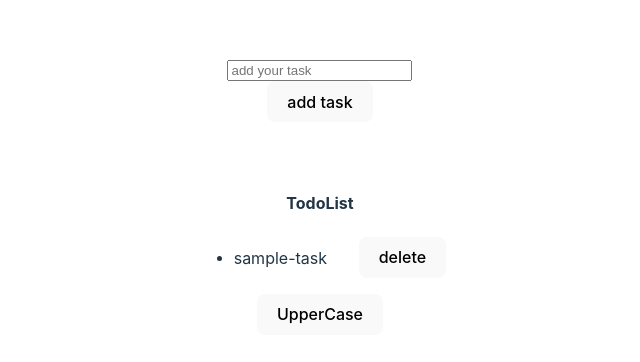
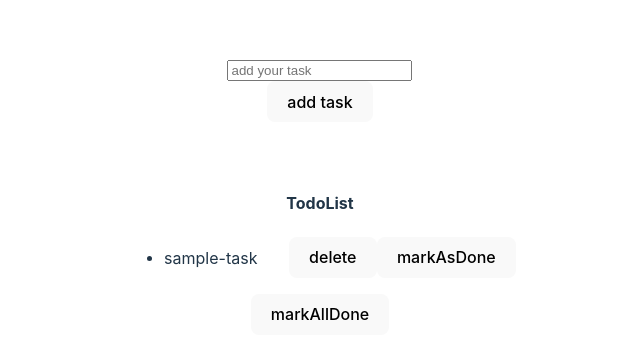
Before and after one commit to Amanavi75/react_, a React (Vite) app in the folder todo/: page / in a window 1280 px wide. Shown: the part 204-566 px from the top of the page, without its empty margins (320-960 px from the left). Built offline with nearby package versions, Linux system fonts and the light colour scheme.

Commit message:
done with todo improved uppercase to markDone

```diff
--- a/todo/src/TodoList.jsx
+++ b/todo/src/TodoList.jsx
@@ -3,15 +3,16 @@
 
 
 export default function TodoList(){
-    let [Todos,setTodos] = useState([{task: "sample-task", id:uuidv4()}]);
+    let [Todos,setTodos] = useState([{task: "sample-task", id:uuidv4(),isDone: false}]);
     let [newTodo, setNewTodo] = useState("")
     //* initializing the useState  empty array
 
     let addNewTask= () =>{
         setTodos((prevTodos)=>{
-            return [...prevTodos, {task:newTodo, id:uuidv4()}]
+            return [...prevTodos, {task:newTodo, id:uuidv4(),isDone: false}]
         });
     }
+// for the newly added todos the default isDone case will false
 
     let updateTodoValue= (event) => {
     setNewTodo(event.target.value)
@@ -22,18 +23,33 @@
     let deleteTodo = (id) =>{
          setTodos( (prevTodos)=> Todos.filter((prevTodos)=> prevTodos.id!=(id)));
     }
+    // function to delete the element using its id
 
-
-    let upperCaseAll = () =>{
+    let markAllDone = () =>{
         setTodos((prevTodos) => (Todos.map((prevTodos)=>{
             return {
                 ...prevTodos,
-                task: prevTodos.task.toUpperCase()
+                isDone:true,
             }
         })
         ));
     }
-    //* function to update all the element to upperList
+
+
+    let markAsDone = (id) =>{
+        setTodos((prevTodos) => (prevTodos.map((todo)=>{
+            if(todo.id==id){
+                return {
+                    ...todo,
+                    isDone:true,
+                };
+            } else {
+                return todo;
+            }
+
+           })
+        ));
+    }
 
     //* here onchange is used to trigger the change , whenever there will be any change in the todovalue this change will trigger
 
@@ -51,16 +67,17 @@
         {
            Todos.map((todo)=>(
              <li key={todo.id}>
-                <span>{todo.task}</span>
+                <span style={todo.isDone ? {textDecoration: "line-through"}: {}}>{todo.task}</span>
                 &nbsp; &nbsp; &nbsp; &nbsp;
                 <button onClick={() => deleteTodo(todo.id)}>delete</button>
+                <button onClick={() => markAsDone(todo.id)}>markAsDone</button>
              </li>
            ))
            // in case if we  use the normal parenthesis then we dont have wirte the return statement but if we use curly braces then we have write the return keyboard
         }
      </ul>
 
-     <button onClick={upperCaseAll}>UpperCase</button>
+     <button onClick={markAllDone }>markAllDone </button>
     </div>
     )
 };
```
